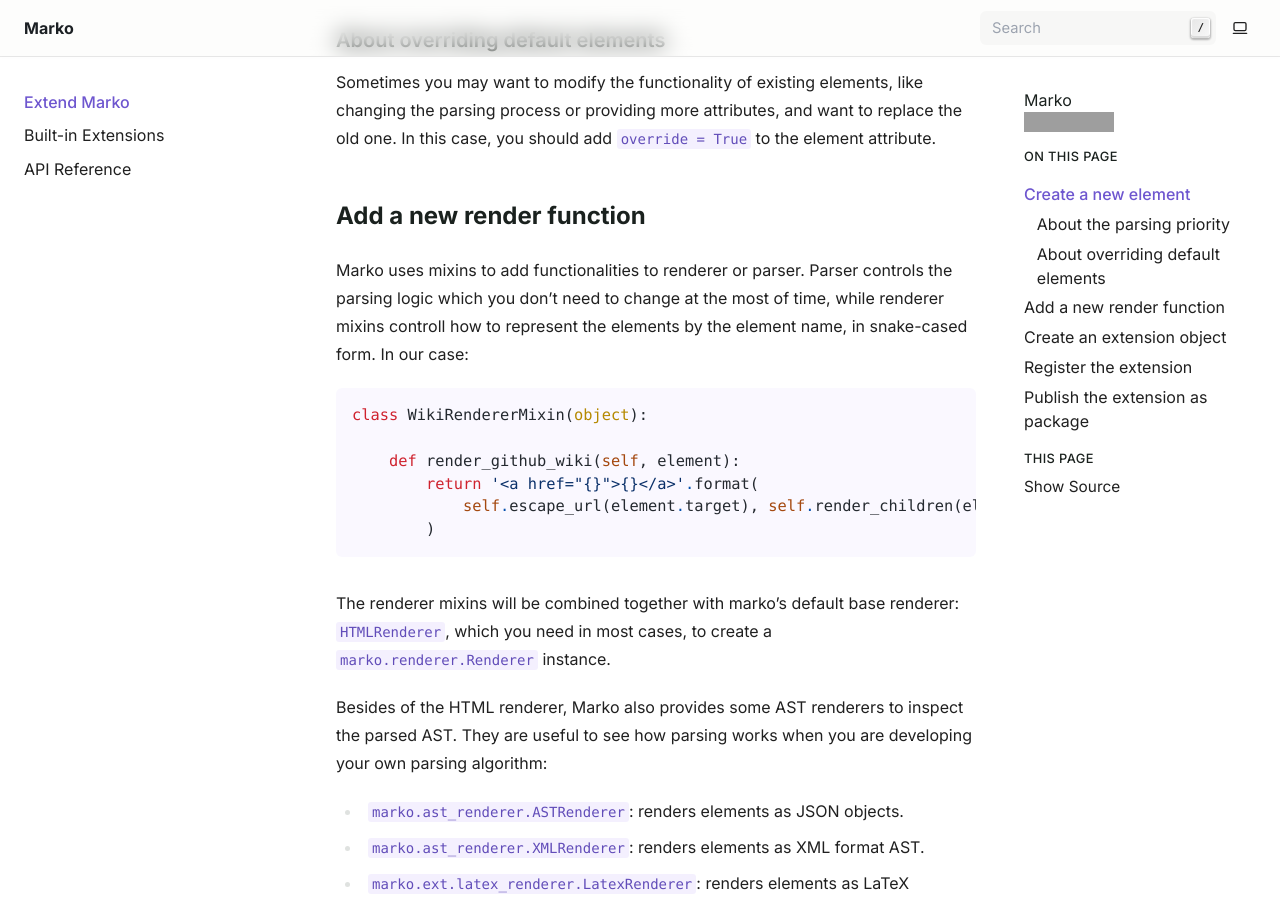
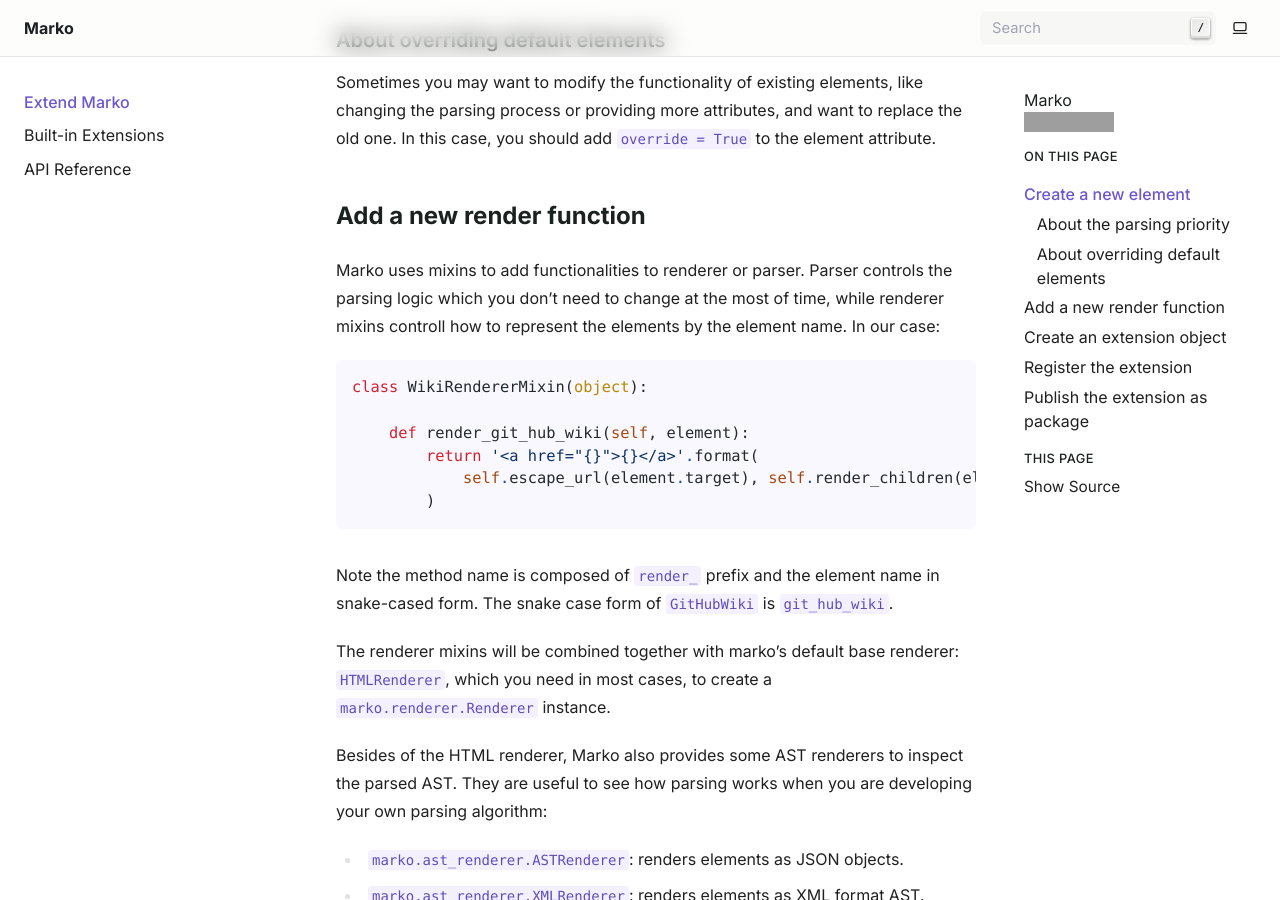
Before and after one commit to frostming/marko, a Sphinx documentation site: the page built from docs/extend.rst, in a window 1280 px wide and 900 px high, scrolled down 1527 px. Built offline with Sphinx 7.4.7, drawn with Linux system fonts in a browser that asks for light colours; some of the changed text lies outside the part shown; grey boxes are pictures that could not be loaded.

Commit message:
doc: fix the extension example Close #211
Signed-off-by: Frost Ming <me@frostming.com>

```diff
--- a/docs/extend.rst
+++ b/docs/extend.rst
@@ -28,7 +28,7 @@
 
     class GitHubWiki(inline.InlineElement):
 
-        pattern = r'\[\[ *(.+?) *| *(.+?) *\]\]'
+        pattern = r'\[\[ *(.+?) *\| *(.+?) *\]\]'
         parse_children = True
 
         def __init__(self, match):
@@ -57,15 +57,17 @@
 -------------------------
 
 Marko uses mixins to add functionalities to renderer or parser. Parser controls the parsing logic which you don't need
-to change at the most of time, while renderer mixins controll how to represent the elements by the element name, in snake-cased form.
+to change at the most of time, while renderer mixins controll how to represent the elements by the element name.
 In our case::
 
     class WikiRendererMixin(object):
 
-        def render_github_wiki(self, element):
+        def render_git_hub_wiki(self, element):
             return '<a href="{}">{}</a>'.format(
                 self.escape_url(element.target), self.render_children(element)
             )
+
+Note the method name is composed of ``render_`` prefix and the element name in snake-cased form. The snake case form of ``GitHubWiki`` is ``git_hub_wiki``.
 
 The renderer mixins will be combined together with marko's default base renderer: ``HTMLRenderer``,
 which you need in most cases, to create a :class:`marko.renderer.Renderer` instance.
```
